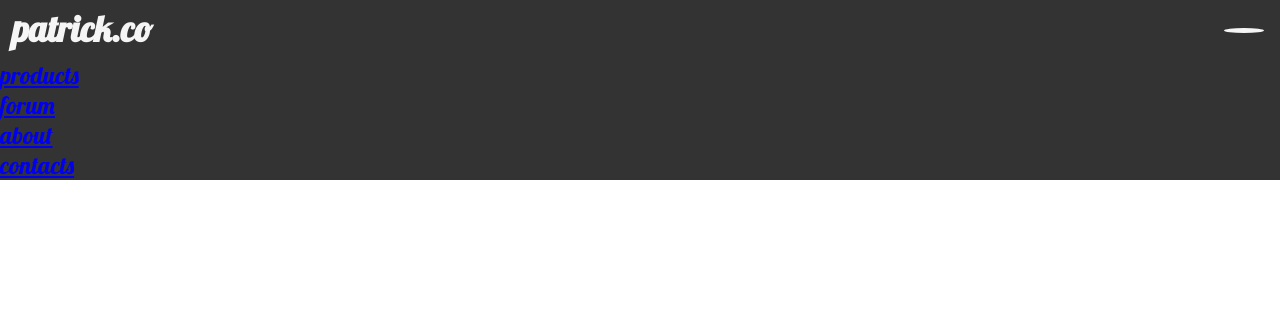
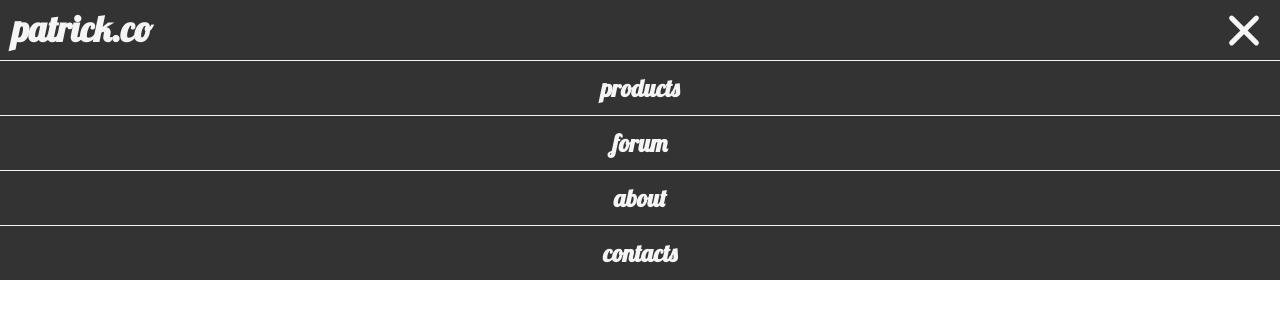
Before and after one commit to patrick-amusivwa/animated-css-menu, a plain HTML site: page index.html in a window 1280 px wide. Drawn offline with Linux system fonts and the light colour scheme; a web font is replaced by a local one.

Commit message:
update the animations

```diff
--- a/menu.css
+++ b/menu.css
@@ -42,10 +42,83 @@ header{
     position:relative;
 
 }
-.menu-icon,menu-icon::before,menu-icon::after{
+.menu-icon,.menu-icon::before,.menu-icon::after{
     background-color:var(--HEADER-COLOR);
     width:40px;
     height:5px;
-    border-radius:50%;
+    border-radius:5px;
+    position:absolute;
+    transition:all 0.5s;
 
 }
+.menu-icon::before,.menu-icon::after{
+    content:" ";
+
+}
+.menu-icon::before{
+    transform:translate(-20px,-12px);
+}
+.menu-icon::after{
+    transform:translate(-20px,12px);
+}
+:is(header:hover, header:focus-within) .menu-icon{
+    background-color:transparent;
+    transform:rotate(720deg);
+}
+:is(header:hover, header:focus-within) .menu-icon::before{
+   transform: translateX(-20px) rotate(45deg);
+}
+:is(header:hover, header:focus-within) .menu-icon::after{
+   transform: translateX(-20px) rotate(-45deg);
+
+}
+:is(header:hover, header:focus-within) nav{
+   display:block;
+
+}
+nav{
+    display:none;
+    transform-origin:top center;
+    animation-name:showmenu;
+    animation-duration: 0.5s;
+    animation-timing-function: ease;
+    animation-fill-mode: forwards;
+    background:var(--HEADER-BGCOLOR);
+
+}
+@keyframes showmenu{
+    0%{
+        transform:scaley(0);
+    }
+   80%{
+        transform:scaley(1.2);
+    }
+    100%{
+        transform:scaley(1);
+    }
+}
+nav ul{
+    list-style-type: none;
+    display:flex;
+    flex-flow:column nowrap;
+}
+nav li{
+    padding:0.5rem;
+    border-top:1px solid var(--HEADER-COLOR);
+}
+nav a{
+    display:block;
+    text-align:center;
+    width:80%;
+    margin: auto;
+
+}
+nav a:any-link{
+    color:var(--HEADER-COLOR);
+    text-decoration:none;
+    font-weight:bold;
+}
+nav a:hover,nav a:focus{
+    transform:scale(1.2);
+    transition:all 0.3s;
+}
```
